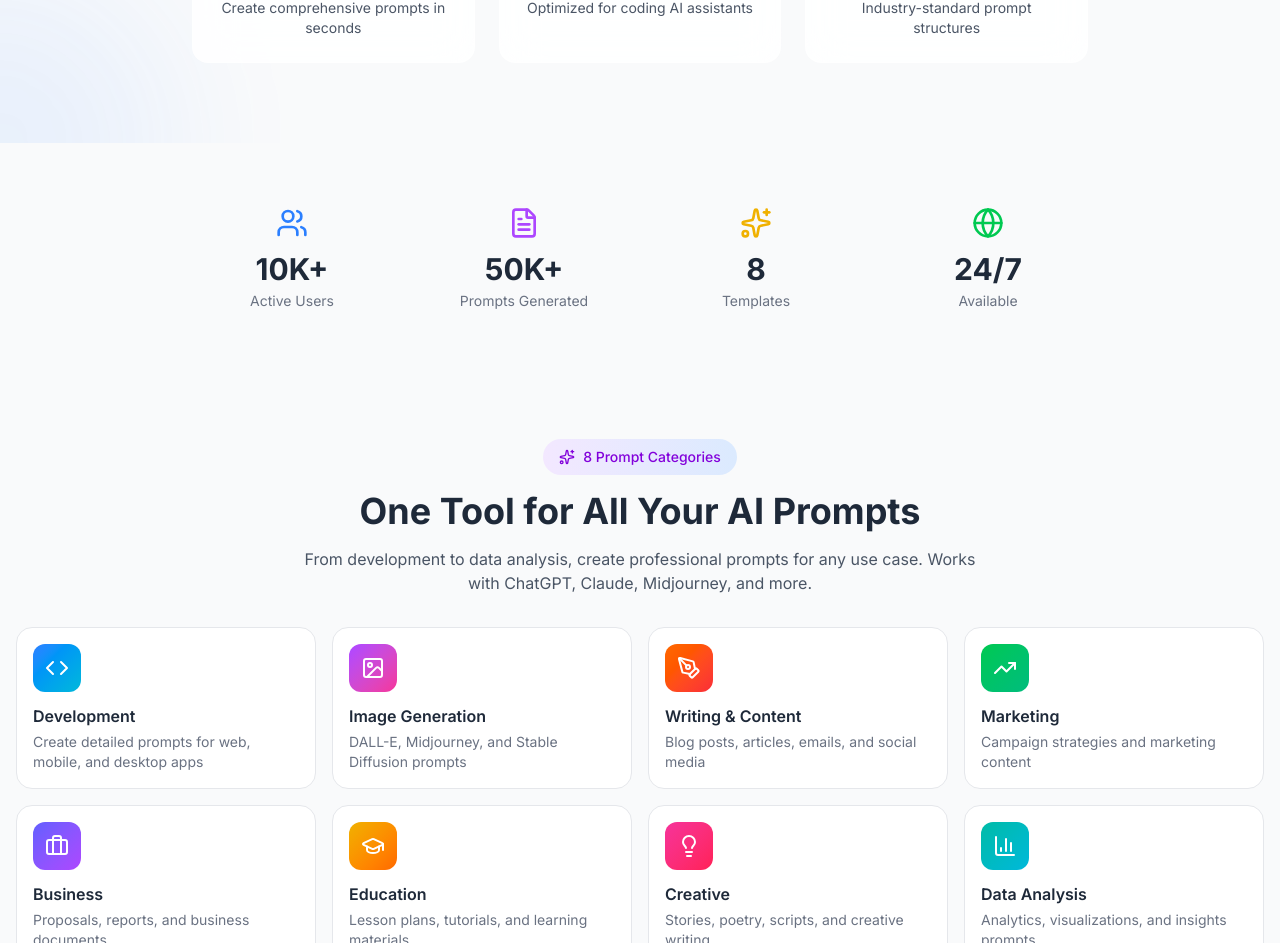
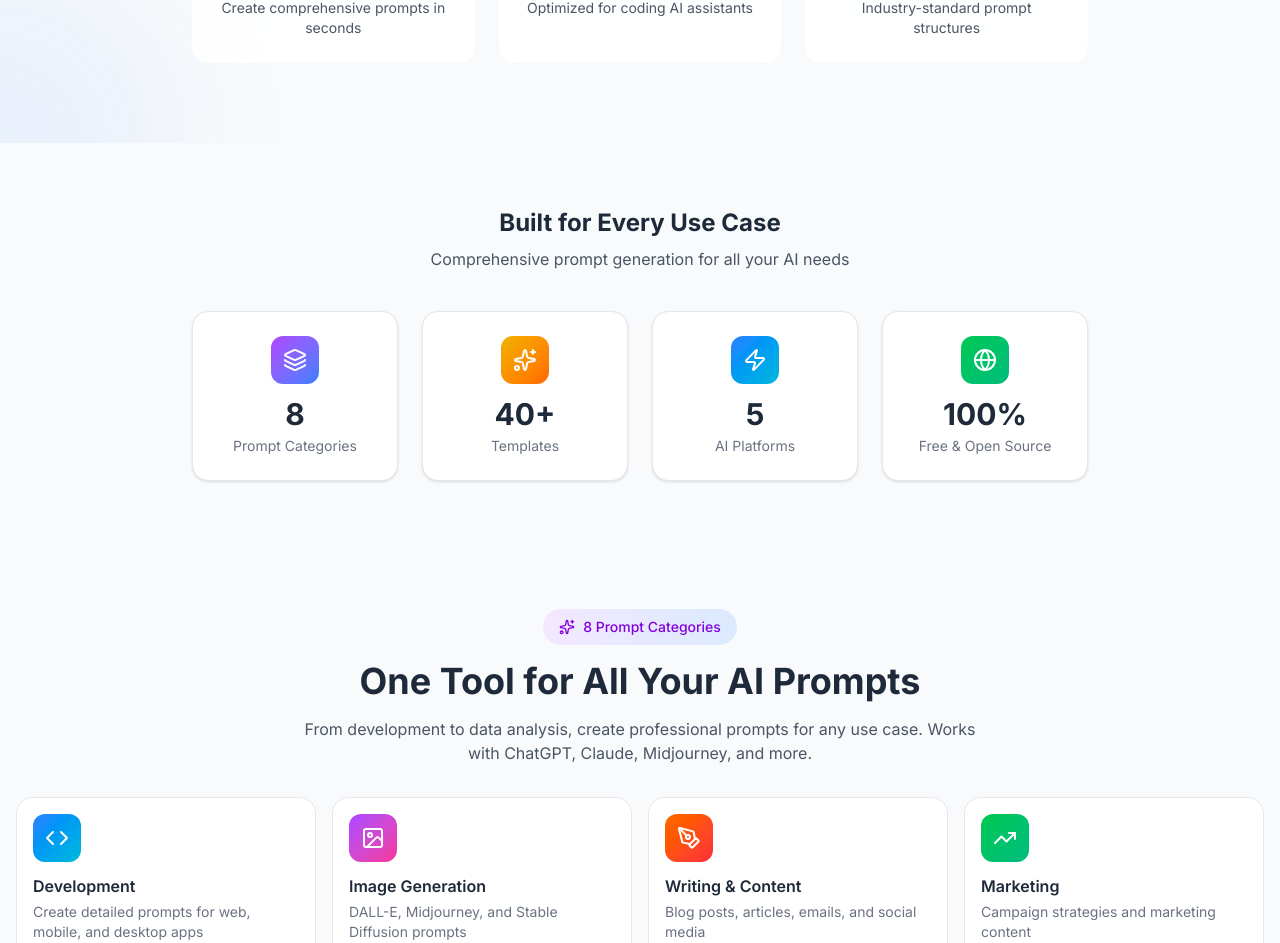
Before and after one commit to Saqibnawazkhan/AI-Prompter, a Next.js app: page / in a window 1280 px wide. Shown: the part 811-1754 px from the top of the page. Built offline with nearby package versions, Linux system fonts and the light colour scheme.

Commit message:
Change 49: Update Stats with improved design and accurate numbers

```diff
--- a/components/Stats.tsx
+++ b/components/Stats.tsx
@@ -1,20 +1,34 @@
 'use client';
 
 import { motion } from 'framer-motion';
-import { Users, FileText, Sparkles, Globe } from 'lucide-react';
+import { Users, FileText, Sparkles, Globe, Layers, Zap } from 'lucide-react';
 
 const stats = [
-  { icon: Users, value: '10K+', label: 'Active Users', color: 'text-blue-500' },
-  { icon: FileText, value: '50K+', label: 'Prompts Generated', color: 'text-purple-500' },
-  { icon: Sparkles, value: '8', label: 'Templates', color: 'text-yellow-500' },
-  { icon: Globe, value: '24/7', label: 'Available', color: 'text-green-500' },
+  { icon: Layers, value: '8', label: 'Prompt Categories', color: 'text-purple-500', gradient: 'from-purple-500 to-blue-500' },
+  { icon: Sparkles, value: '40+', label: 'Templates', color: 'text-yellow-500', gradient: 'from-yellow-500 to-orange-500' },
+  { icon: Zap, value: '5', label: 'AI Platforms', color: 'text-blue-500', gradient: 'from-blue-500 to-cyan-500' },
+  { icon: Globe, value: '100%', label: 'Free & Open Source', color: 'text-green-500', gradient: 'from-green-500 to-emerald-500' },
 ];
 
 export default function Stats() {
   return (
-    <section className="py-16 px-4">
+    <section className="py-16 px-4 bg-gradient-to-b from-transparent to-gray-50 dark:to-gray-900/50">
       <div className="max-w-4xl mx-auto">
-        <div className="grid grid-cols-2 md:grid-cols-4 gap-8">
+        <motion.div
+          initial={{ opacity: 0, y: 20 }}
+          whileInView={{ opacity: 1, y: 0 }}
+          viewport={{ once: true }}
+          className="text-center mb-10"
+        >
+          <h2 className="text-2xl font-bold text-gray-800 dark:text-white mb-2">
+            Built for Every Use Case
+          </h2>
+          <p className="text-gray-600 dark:text-gray-400">
+            Comprehensive prompt generation for all your AI needs
+          </p>
+        </motion.div>
+
+        <div className="grid grid-cols-2 md:grid-cols-4 gap-6">
           {stats.map((stat, index) => (
             <motion.div
               key={stat.label}
@@ -22,9 +36,13 @@ export default function Stats() {
               whileInView={{ opacity: 1, scale: 1 }}
               viewport={{ once: true }}
               transition={{ delay: index * 0.1 }}
-              className="text-center"
+              whileHover={{ y: -5, scale: 1.02 }}
+              className="relative p-6 rounded-2xl bg-white dark:bg-gray-800 border border-gray-200 dark:border-gray-700 shadow-sm hover:shadow-lg transition-all text-center group"
             >
-              <stat.icon className={`w-8 h-8 ${stat.color} mx-auto mb-3`} />
+              <div className={`absolute inset-0 rounded-2xl bg-gradient-to-br ${stat.gradient} opacity-0 group-hover:opacity-5 transition-opacity`} />
+              <div className={`w-12 h-12 rounded-xl bg-gradient-to-br ${stat.gradient} flex items-center justify-center mx-auto mb-3`}>
+                <stat.icon className="w-6 h-6 text-white" />
+              </div>
               <div className="text-3xl font-bold text-gray-800 dark:text-white mb-1">
                 {stat.value}
               </div>
```
